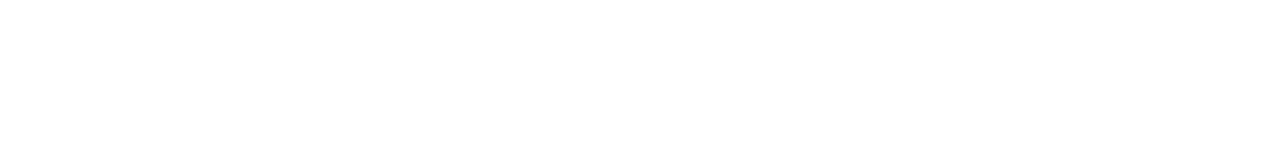
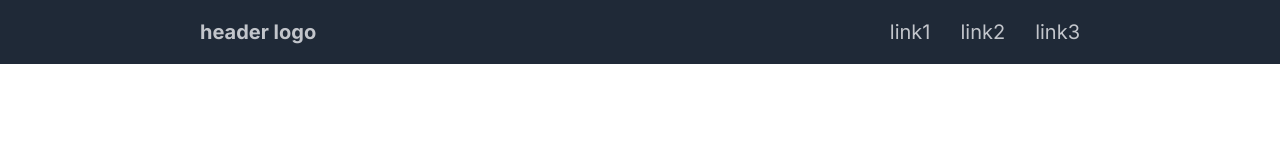
Before and after one commit to TaherBarakat/sample1, a plain HTML site: page index.html in a window 1280 px wide. Drawn offline with Linux system fonts and the light colour scheme.

Commit message:
create the header

```diff
--- a/index.html
+++ b/index.html
@@ -4,8 +4,23 @@
       <meta charset="UTF-8" />
       <meta http-equiv="X-UA-Compatible" content="IE=edge" />
       <meta name="viewport" content="width=device-width, initial-scale=1.0" />
+      <link
+         href="https://fonts.googleapis.com/css2?family=Inter:wght@400;600;700;1000&display=swap"
+         rel="stylesheet"
+      />
       <link rel="stylesheet" href="style.css" />
       <title>Document</title>
    </head>
-   <body></body>
+   <body>
+      <header>
+         <div class="header_logo">header logo</div>
+         <div>
+            <ul>
+               <li><a href="">link1</a></li>
+               <li><a href="">link2</a></li>
+               <li><a href="">link3</a></li>
+            </ul>
+         </div>
+      </header>
+   </body>
 </html>
--- a/style.css
+++ b/style.css
@@ -3,8 +3,43 @@
 *::before {
    box-sizing: border-box;
 }
+* {
+   padding: 0;
+   margin: 0;
+   font-family: INTER, Arial, Helvetica, sans-serif;
+}
 :root {
    --color-primary: #1f2937;
    --color-secondary: rgb(58, 130, 246);
    --color-accent: #3a82f6;
+   --color-darker-text: #c2c5cb;
 }
+html {
+   font-size: 62.5%;
+}
+/* header */
+header {
+   padding: 2rem 20rem;
+   background-color: #1f2937;
+   display: flex;
+   font-size: 2rem;
+   color: var(--color-darker-text);
+   align-items: center;
+   justify-content: space-between;
+}
+
+header div ul {
+   list-style: none;
+   display: flex;
+   gap: 3rem;
+   margin: 0;
+}
+
+header div ul a {
+   font-weight: 400;
+   text-decoration: none;
+   color: var(--color-darker-text);
+}
+.header_logo {
+   font-weight: 1000;
+}
```
